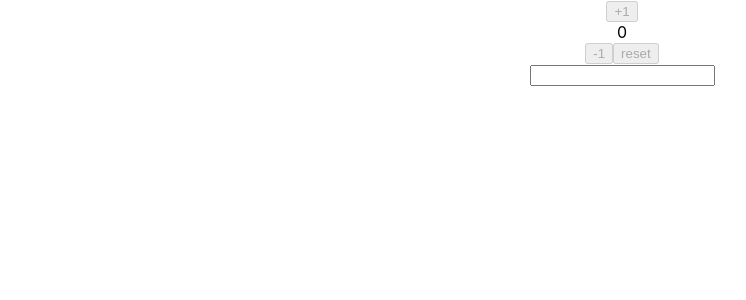
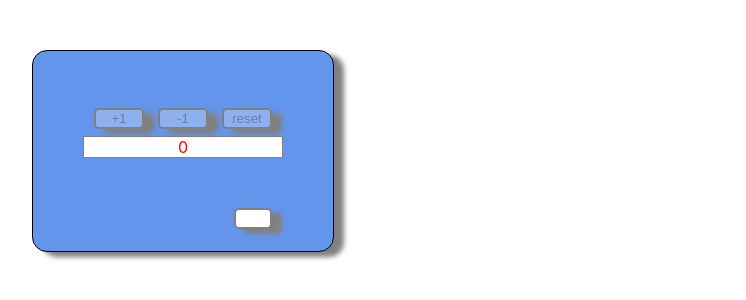
Before and after one commit to boevoivertolet/training, a React (Create React App) app: page / in a window 1280 px wide. Shown: the top 300 px of the page, without its empty margins (18-764 px from the left). Built offline with nearby package versions, Linux system fonts and the light colour scheme.

Commit message:
add styles, fix type setMaxValue

```diff
--- a/src/App.css
+++ b/src/App.css
@@ -1,38 +1,49 @@
 .App {
-  text-align: center;
+    background: cornflowerblue;
+    width: 200px;
+    height: 100px;
+    text-align: center;
+    border: 1px solid;
+    margin: 50px;
+    padding: 50px;
+    border-radius: 15px;
+    box-shadow: 10px 5px 5px gray;
+
+}
+.red{
+    color: red;
+    border: solid 1px gray;
+    background: white;
+}
+div button{
+    width: 50px;
+    border-radius: 5px;
+    border: 2px solid gray;
+    box-shadow: 10px 5px 5px gray;
+    margin: 7px;
+
+}
+button:hover{
+    color: cornflowerblue;
+
 }
 
-.App-logo {
-  height: 40vmin;
-  pointer-events: none;
+div input{
+    border-radius: 5px;
+    border: 2px solid gray;
+    box-shadow: 10px 5px 5px gray;
+    width: 30px;
+    margin-top: 50px;
+    margin-left: 140px;
 }
+.table{
+    border: solid 1px black;
+    background: white;
+    border-radius: 15px;
+    box-shadow: 10px 5px 5px gray;
 
-@media (prefers-reduced-motion: no-preference) {
-  .App-logo {
-    animation: App-logo-spin infinite 20s linear;
-  }
 }
+input:hover{
+    color: cornflowerblue;
 
-.App-header {
-  background-color: #282c34;
-  min-height: 100vh;
-  display: flex;
-  flex-direction: column;
-  align-items: center;
-  justify-content: center;
-  font-size: calc(10px + 2vmin);
-  color: white;
 }
-
-.App-link {
-  color: #61dafb;
-}
-
-@keyframes App-logo-spin {
-  from {
-    transform: rotate(0deg);
-  }
-  to {
-    transform: rotate(360deg);
-  }
-}
--- a/src/App.tsx
+++ b/src/App.tsx
@@ -1,47 +1,13 @@
-import React, {ChangeEvent, useState} from 'react';
+import React from 'react';
 import './App.css';
+import {Counter} from './Counter';
+
 
 function App() {
-    let initialValue = 0;
-    let initialMaxValue = 0;
 
-    const [maxValue, setMaxValue] = useState(initialMaxValue)
-    const [value, setValue] = useState<number>(initialValue)
-
-    const toZero = () => {
-        console.log(value)
-        setValue(0)
-    }
-
-    const minusOneFN = () => {
-        console.log(value)
-        setValue(value - 1)
-    }
-
-    const plusOneFN = () => {
-        console.log(value)
-        if (value < maxValue)
-            setValue(value + 1)
-    }
-
-    const fixMaxValue = (e: ChangeEvent<HTMLInputElement>) => {
-        debugger;
-        console.log(e.currentTarget.value)
-        // @ts-ignore
-       setMaxValue(e.currentTarget.value)
-    }
     return (
         <div className="App">
-            <div>
-                <button disabled={value === maxValue} onClick={plusOneFN}>+1</button>
-                <div>{value}</div>
-                <button disabled={value === 0} onClick={minusOneFN}>-1</button>
-                <button disabled={value === 0} onClick={toZero}>reset</button>
-            </div>
-            <div>
-                <input onChange={fixMaxValue} type="number"/>
-            </div>
-
+            <Counter/>
         </div>
     );
 }
--- /dev/null
+++ b/src/Counter.tsx
@@ -0,0 +1,49 @@
+import React, {ChangeEvent, useState} from 'react';
+
+export const Counter = () => {
+    let initialValue = 0;
+    let initialMaxValue = 0;
+
+    const [maxValue, setMaxValue] = useState<number>(initialMaxValue)
+    const [value, setValue] = useState<number>(initialValue)
+
+    const toZero = () => {
+        setValue(0)
+    }
+    const minusOneFN = () => {
+        setValue(value - 1)
+    }
+    const plusOneFN = () => {
+        if (value < maxValue)
+            setValue(value + 1)
+    }
+    const fixMaxValue = (e: ChangeEvent<HTMLInputElement>) => {
+        let maxValue = Number(e.currentTarget.value)
+        setMaxValue(maxValue)
+    }
+
+
+    return (
+        <div>
+            <div>
+                <button   disabled={value === maxValue} onClick={() => {
+                    plusOneFN()
+                }}>+1
+                </button>
+                <button disabled={value === 0} onClick={() => {
+                    minusOneFN()
+                }}>-1
+                </button>
+                <button disabled={value === 0} onClick={() => {
+                    toZero()
+                }}>reset
+                </button>
+                <div className={value === maxValue ? 'red': 'table'} >{value}</div>
+            </div>
+            <div>
+                <input onChange={fixMaxValue} type="number"/>
+            </div>
+        </div>
+    )
+
+}
```
